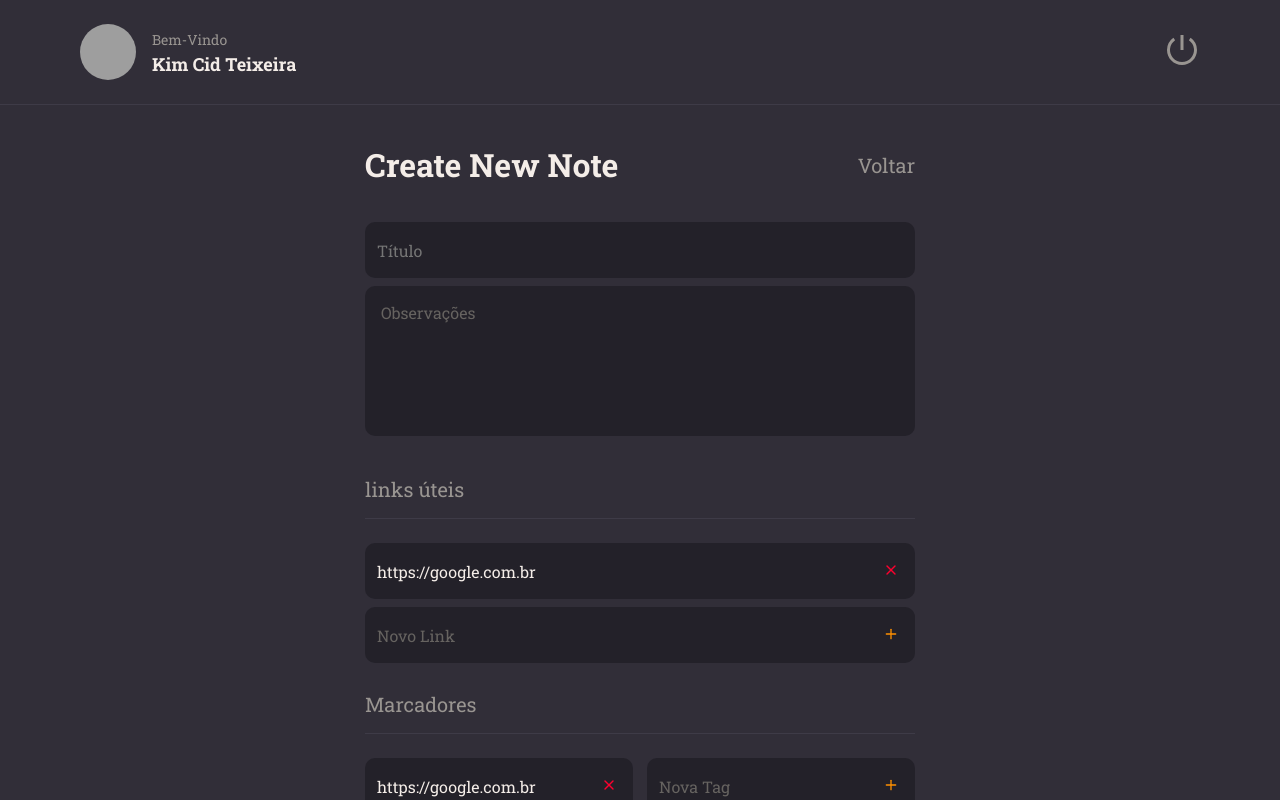
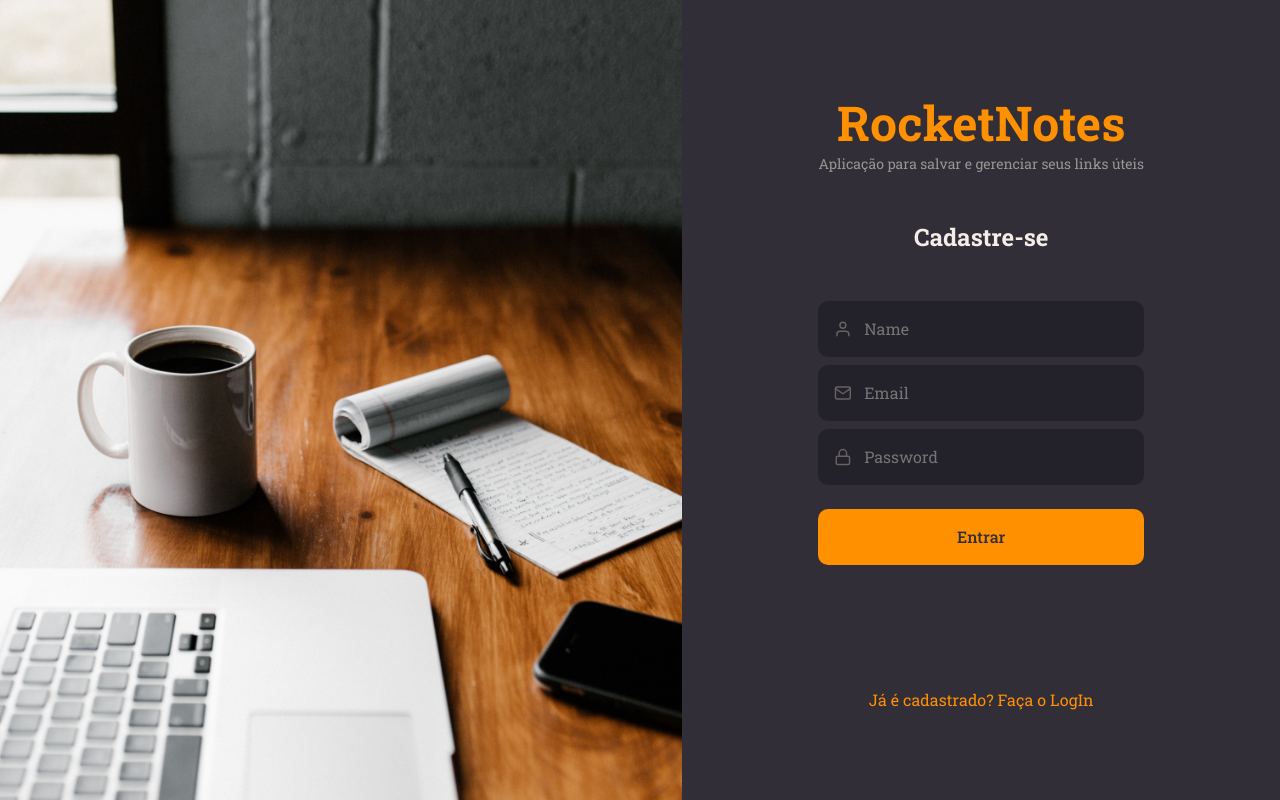
Before and after one commit to KimCidDev/RocketMoviesApp-Front-End, a React (Vite) app: page /SignUp in a window 1280 px wide. Built offline with nearby package versions, Linux system fonts and the light colour scheme; grey boxes are pictures that could not be loaded.

Commit message:
Routes and Router from react-router-dom config

```diff
--- a/package.json
+++ b/package.json
@@ -13,6 +13,7 @@
     "react": "^18.2.0",
     "react-dom": "^18.2.0",
     "react-icons": "^4.11.0",
+    "react-router-dom": "^6.16.0",
     "styled-components": "^6.0.8"
   },
   "devDependencies": {
--- a/src/main.jsx
+++ b/src/main.jsx
@@ -5,14 +5,14 @@ import GlobalStyles from './styles/global'
 
 import theme from './styles/theme'
 
-import { New } from './Pages/New'
+import { Routes } from './routes'
 
 
 ReactDOM.createRoot(document.getElementById('root')).render(
   <React.StrictMode>
     <ThemeProvider theme={theme}>
       <GlobalStyles />
-     <New />
+      <Routes />
     </ThemeProvider>
   </React.StrictMode>
 )
--- /dev/null
+++ b/src/routes/app.routes.jsx
@@ -0,0 +1,19 @@
+import { Routes, Route } from 'react-router-dom';
+
+import { New } from '../Pages/New';
+import { Home } from '../Pages/Home';
+import { Details } from '../Pages/Details';
+import { Profile } from '../Pages/Profile';
+
+export function AppRoutes () {
+
+
+  return (
+    <Routes>
+      <Route path='/' element={<Home/>}/>
+      <Route path='/new' element={<New/>}/>
+      <Route path='/profile' element={<Profile/>}/>
+      <Route path='/details/:id' element={<Details/>}/>
+    </Routes>
+  )
+}
--- /dev/null
+++ b/src/routes/auth.routes.jsx
@@ -0,0 +1,15 @@
+import { Routes, Route } from 'react-router-dom';
+
+import { SignIn } from '../Pages/SignIn';
+import { SignUp } from '../Pages/SignUp';
+
+export function AuthRoutes () {
+
+
+  return (
+    <Routes>
+      <Route path='/' element={<SignIn/>}/>
+      <Route path='/SignUp' element={<SignUp/>}/>
+    </Routes>
+  )
+}
--- /dev/null
+++ b/src/routes/index.jsx
@@ -0,0 +1,13 @@
+import { BrowserRouter } from "react-router-dom";
+
+import { AppRoutes } from "./app.routes";
+import { AuthRoutes } from "./auth.routes";
+
+export function Routes () {
+
+  return (
+    <BrowserRouter>
+      <AuthRoutes/>
+    </BrowserRouter>
+  )
+}
```
Also changed, not shown: src/Pages/Details/index.jsx (renamed from src/Pages/Details/Details.jsx), 1 other file (tests, documents, lock files or other folders).
